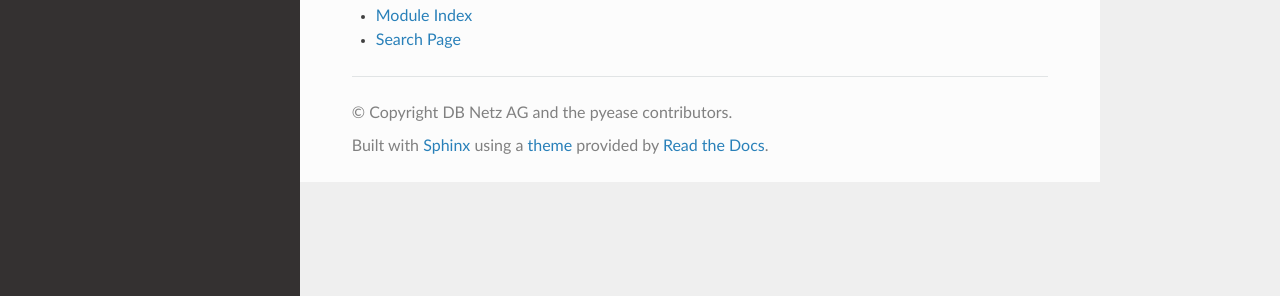
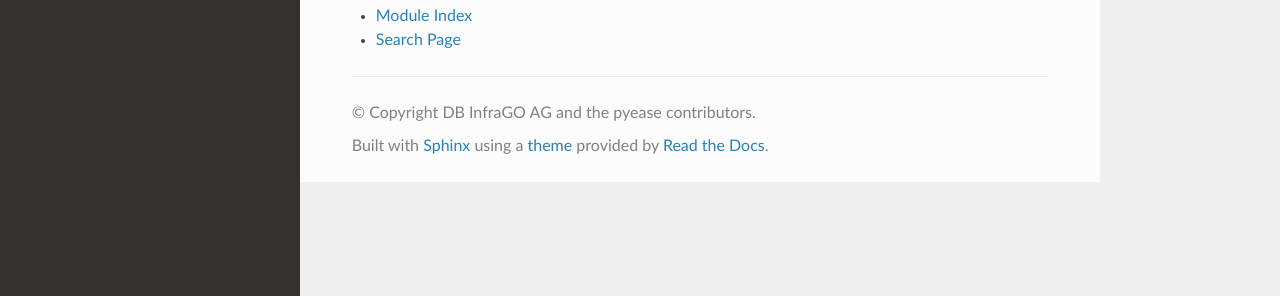
Before and after one commit to DSD-DBS/pyease, a Sphinx documentation site: the page built from docs/source/index.rst, in a window 1280 px wide. Shown: the part 241-537 px from the top of the page. Built offline with Sphinx 7.4.7 and the Read the Docs theme 2.0.0, drawn with Linux system fonts in a browser that asks for light colours; pages that are not in the unit, such as notebooks, are missing from menus.

Commit message:
chore: update copyright

```diff
--- a/CONTRIBUTING.rst
+++ b/CONTRIBUTING.rst
@@ -1,5 +1,5 @@
 ..
-   SPDX-FileCopyrightText: Copyright DB Netz AG and the pyease contributors
+   SPDX-FileCopyrightText: Copyright DB InfraGO AG and the pyease contributors
    SPDX-License-Identifier: Apache-2.0
 
 Contributing
--- a/README.rst
+++ b/README.rst
@@ -1,5 +1,5 @@
 ..
-   SPDX-FileCopyrightText: Copyright DB Netz AG and the pyease contributors
+   SPDX-FileCopyrightText: Copyright DB InfraGO AG and the pyease contributors
    SPDX-License-Identifier: Apache-2.0
 
 pyease
@@ -57,7 +57,7 @@
 
 __ https://git.fsfe.org/reuse/docs/src/commit/d173a27231a36e1a2a3af07421f5e557ae0fec46/spec.md
 
-Copyright DB Netz AG, licensed under Apache 2.0 (see full text in
+Copyright DB InfraGO AG, licensed under Apache 2.0 (see full text in
 `<LICENSES/Apache-2.0.txt>`__)
 
 Dot-files are licensed under CC0-1.0 (see full text in
--- a/docs/source/conf.py
+++ b/docs/source/conf.py
@@ -1,4 +1,4 @@
-# SPDX-FileCopyrightText: Copyright DB Netz AG and the pyease contributors
+# SPDX-FileCopyrightText: Copyright DB InfraGO AG and the pyease contributors
 # SPDX-License-Identifier: Apache-2.0
 
 
--- a/docs/source/index.rst
+++ b/docs/source/index.rst
@@ -1,5 +1,5 @@
 ..
-   SPDX-FileCopyrightText: Copyright DB Netz AG and the pyease contributors
+   SPDX-FileCopyrightText: Copyright DB InfraGO AG and the pyease contributors
    SPDX-License-Identifier: Apache-2.0
 
 Welcome to pyease's documentation!
--- a/pyease/__init__.py
+++ b/pyease/__init__.py
@@ -1,4 +1,4 @@
-# SPDX-FileCopyrightText: Copyright DB Netz AG and the pyease contributors
+# SPDX-FileCopyrightText: Copyright DB InfraGO AG and the pyease contributors
 # SPDX-License-Identifier: Apache-2.0
 
 """The pyease package."""
--- a/pyproject.toml
+++ b/pyproject.toml
@@ -1,4 +1,4 @@
-# SPDX-FileCopyrightText: Copyright DB Netz AG and the pyease contributors
+# SPDX-FileCopyrightText: Copyright DB InfraGO AG and the pyease contributors
 # SPDX-License-Identifier: Apache-2.0
 
 [build-system]
@@ -14,7 +14,7 @@
 requires-python = ">=3.10, <3.12"
 license = { text = "Apache-2.0" }
 authors = [
-  { name = "DB Netz AG" },
+  { name = "DB InfraGO AG" },
 ]
 keywords = []
 classifiers = [
```
Also changed, not shown: .git_archival.txt, .pre-commit-config.yaml, 11 other files.
